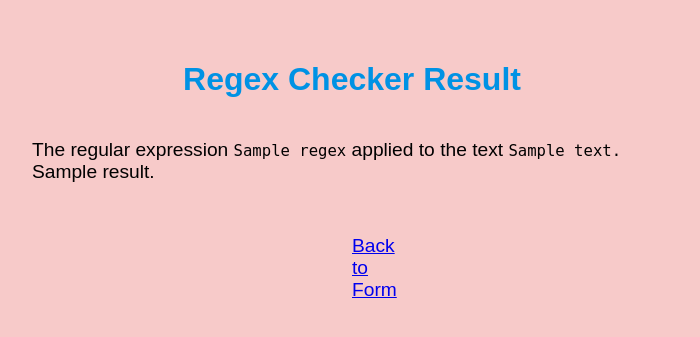
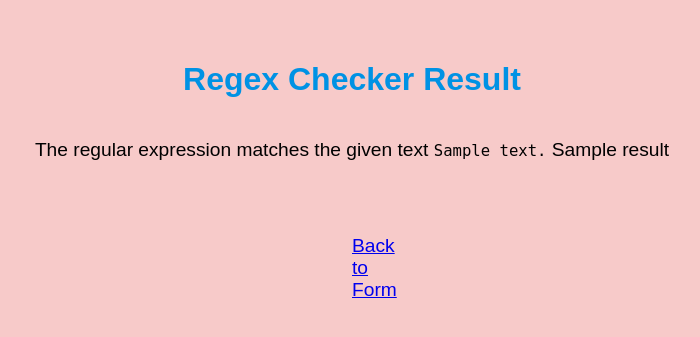
Before and after one commit to Wasif-M/Regex-Checker-using-Flask, a Flask app: template templates/result.html in a window 1280 px wide. Shown: the top 337 px of the page, without its empty margins (288-988 px from the left). Run offline with Flask 2, Linux system fonts and the light colour scheme; the template is opened without the code that fills it: most values are stand-ins (such as "Sample title", 1, 10 or a date in 2020).

Commit message:
Update result.html

```diff
--- a/templates/result.html
+++ b/templates/result.html
@@ -6,7 +6,7 @@
   </head>
   <body>
     <h1>Regex Checker Result</h1>
-    <p>The regular expression <code>{{regex}}</code> applied to the text <code>{{text}}</code> {{result}}.</p>
+    <p>The regular expression matches the given text <code>{{text}}</code> {{result}}</p>
     <p ><a href="/">Back to Form </a></p>
   </body>
 </html>
```
